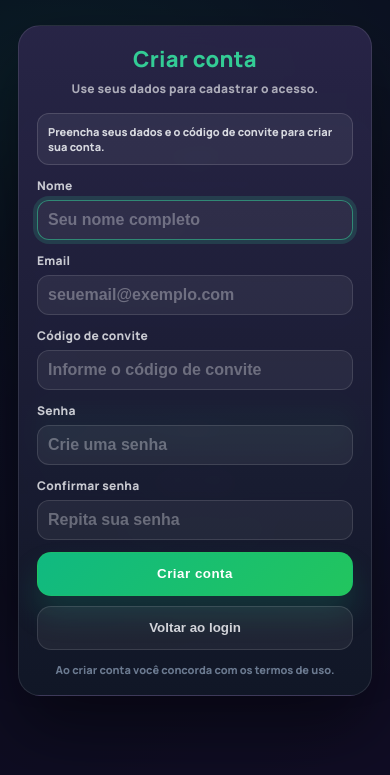
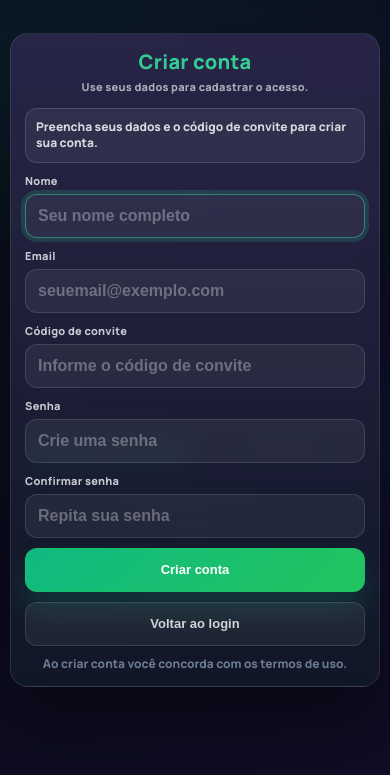
Before and after one commit to Marcos5333/Novo-plano, a website: page index.html in a window 390 px wide. Both pictures are taken after a click on the button "Criar conta". Shown: the part 62-837 px from the top of the page. Drawn offline with nearby package versions, Linux system fonts and the light colour scheme.

Commit message:
Style changes mobile

```diff
--- a/style.css
+++ b/style.css
@@ -1340,6 +1340,7 @@
       align-items:stretch;
       justify-content:center;
       background: var(--login-bg);
+      overflow-y:auto;
     }
     html.access-locked #accessLoginModal{
       display:flex;
@@ -1374,20 +1375,6 @@
     #accessLoginModal .accessHeroCopy{ grid-column: 1; grid-row: 1; }
     #accessLoginModal .accessHeroArt{ grid-column: 1; grid-row: 2; }
     #accessLoginModal .accessCard{ grid-column: 2; grid-row: 2; }
-    @media (max-width: 920px){
-      #accessLoginModal{ padding:18px; }
-      #accessLoginModal .accessLayout{
-        min-height:auto;
-        grid-template-columns: 1fr;
-        grid-template-rows: auto;
-        align-items:start;
-        align-content:center;
-        gap:18px;
-        padding:0;
-      }
-      #accessLoginModal .accessHero{ display:none; }
-      #accessLoginModal .accessCard{ grid-column: 1; grid-row: 1; min-height:auto; }
-    }
     #accessLoginModal .accessHero{
       color:#e5e7eb;
     }
@@ -1569,6 +1556,118 @@
       border-color: rgba(255,77,109,.55);
       background: rgba(255,77,109,.12);
     }
+    @media (max-width: 920px){
+      #accessLoginModal{
+        padding: max(10px, env(safe-area-inset-top)) max(10px, env(safe-area-inset-right)) max(10px, env(safe-area-inset-bottom)) max(10px, env(safe-area-inset-left));
+        align-items:center;
+        justify-content:center;
+      }
+      #accessLoginModal .accessLayout{
+        width:min(420px, 100%);
+        min-height:calc(100dvh - 20px);
+        grid-template-columns: 1fr;
+        grid-template-rows: auto;
+        align-items:start;
+        align-content:center;
+        justify-items:center;
+        gap:0;
+        padding:0;
+      }
+      #accessLoginModal .accessHero{ display:none; }
+      #accessLoginModal .accessCard{
+        grid-column: 1;
+        grid-row: 1;
+        width:100%;
+        max-width:420px;
+        min-height:auto;
+        max-height:calc(100dvh - 20px);
+        border-radius:18px;
+      }
+      #accessLoginModal .accessCardHead{
+        padding:14px 14px 0 14px;
+        gap:4px;
+      }
+      #accessLoginModal #accessLoginTitle{
+        font-size:20px;
+      }
+      #accessLoginModal .accessCardSub{
+        font-size:11px;
+      }
+      #accessLoginModal .accessCardBody{
+        padding:14px;
+        gap:10px;
+        align-content:start;
+        min-height:0;
+        overflow-y:auto;
+        overscroll-behavior:contain;
+        -webkit-overflow-scrolling:touch;
+      }
+      #accessLoginModal .formGrid{
+        grid-template-columns: 1fr 1fr;
+        gap:8px;
+      }
+      #accessLoginModal label{
+        font-size:11px;
+      }
+      #accessLoginModal input{
+        min-height:44px;
+        padding:10px 12px;
+        font-size:16px;
+        border-radius:12px;
+      }
+      #accessLoginModal .btn,
+      #accessLoginModal .btnGhost{
+        min-height:44px;
+        padding:10px 12px;
+        border-radius:12px;
+        font-size:13px;
+        letter-spacing:0;
+      }
+      #accessLoginModal .diagBox{
+        padding:9px 10px;
+        font-size:12px;
+        line-height:1.35;
+      }
+      #accessLoginModal .accessHelperRow{
+        min-height:18px;
+        margin-top:0;
+      }
+      #accessLoginModal .accessTextBtn,
+      #accessLoginModal .hint{
+        font-size:12px;
+        line-height:1.35;
+      }
+    }
+    @media (max-width: 340px){
+      #accessLoginModal .formGrid{
+        grid-template-columns:1fr;
+      }
+    }
+    @media (max-width: 920px) and (max-height: 620px){
+      #accessLoginModal .accessLayout{
+        align-content:start;
+      }
+      #accessLoginModal .accessCardHead{
+        padding-top:10px;
+      }
+      #accessLoginModal .accessCardBody{
+        padding:10px 12px 12px 12px;
+        gap:8px;
+      }
+      #accessLoginModal #accessLoginTitle{
+        font-size:18px;
+      }
+      #accessLoginModal input,
+      #accessLoginModal .btn,
+      #accessLoginModal .btnGhost{
+        min-height:40px;
+        padding-top:8px;
+        padding-bottom:8px;
+      }
+      #accessLoginModal .hint{
+        display:none;
+      }
+    }
     #accessSignupModal{
       z-index:3100;
       align-items:center;
@@ -1666,6 +1765,69 @@
     }
     #accessSignupModal .hint{
       text-align:center;
+    }
+    @media (max-width: 520px){
+      #accessSignupModal{
+        padding: max(10px, env(safe-area-inset-top)) max(10px, env(safe-area-inset-right)) max(10px, env(safe-area-inset-bottom)) max(10px, env(safe-area-inset-left));
+      }
+      #accessSignupModal .accessCard{
+        width:100%;
+        max-width:420px;
+        max-height:calc(100dvh - 20px);
+        border-radius:18px;
+      }
+      #accessSignupModal .accessCardHead{
+        padding:14px 14px 0 14px;
+        gap:4px;
+      }
+      #accessSignupModal #accessSignupTitle{
+        font-size:20px;
+      }
+      #accessSignupModal .accessCardSub{
+        font-size:11px;
+      }
+      #accessSignupModal .accessCardBody{
+        padding:14px;
+        gap:10px;
+      }
+      #accessSignupModal label{
+        font-size:11px;
+      }
+      #accessSignupModal input{
+        min-height:44px;
+        padding:10px 12px;
+        font-size:16px;
+        border-radius:12px;
+      }
+      #accessSignupModal .btn,
+      #accessSignupModal .btnGhost{
+        min-height:44px;
+        padding:10px 12px;
+        border-radius:12px;
+        font-size:13px;
+        letter-spacing:0;
+      }
+      #accessSignupModal .diagBox,
+      #accessSignupModal .hint{
+        font-size:12px;
+        line-height:1.35;
+      }
+    }
+    @media (max-width: 520px) and (max-height: 680px){
+      #accessSignupModal .accessCardHead{
+        padding-top:10px;
+      }
+      #accessSignupModal .accessCardBody{
+        padding:10px 12px 12px 12px;
+        gap:8px;
+      }
+      #accessSignupModal input,
+      #accessSignupModal .btn,
+      #accessSignupModal .btnGhost{
+        min-height:40px;
+        padding-top:8px;
+        padding-bottom:8px;
+      }
     }
     #confirmModal,
     #choiceModal{
```
